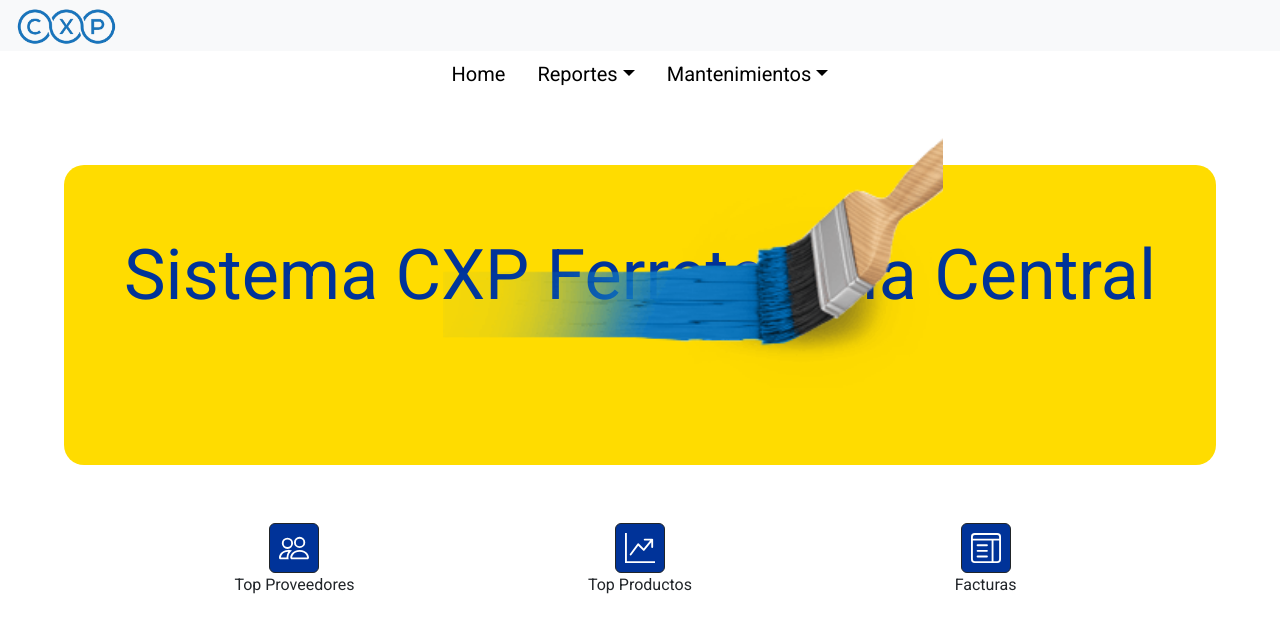
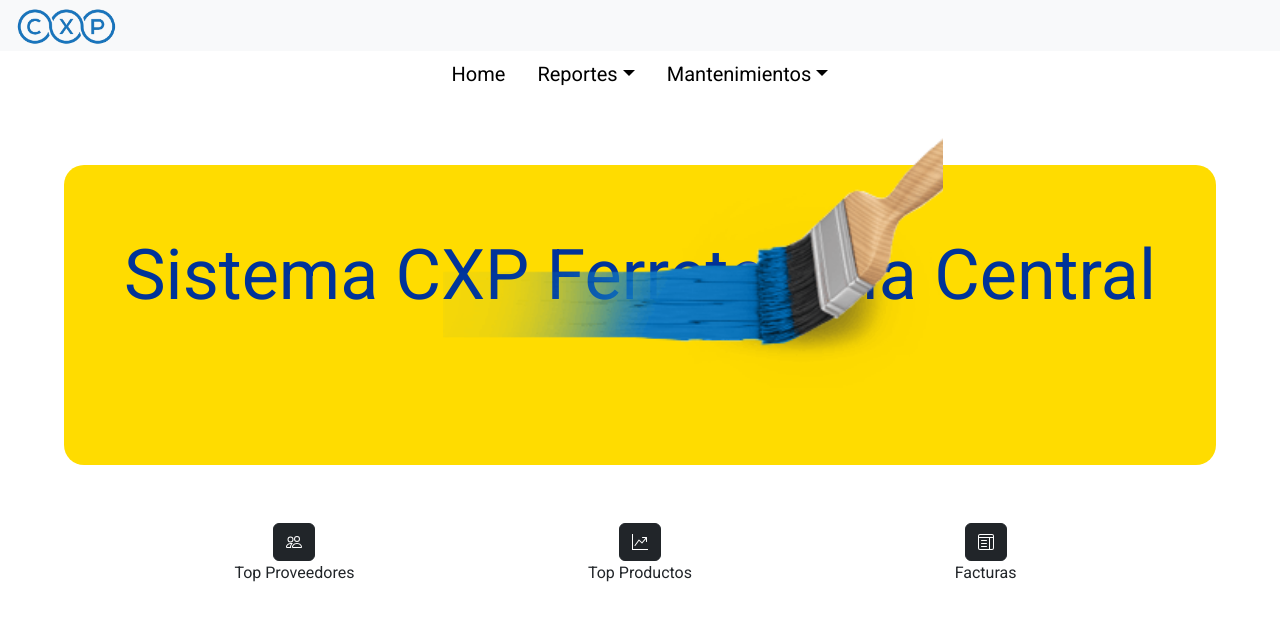
Before and after one commit to kingxoce/Analisis_cxp, a React (Create React App) app: page / in a window 1280 px wide. Shown: the top 632 px of the page. Built offline with nearby package versions, Linux system fonts and the light colour scheme; what @react-pdf/renderer would draw is missing.

Commit message:
cambios en diseno home

```diff
--- a/src/Home.jsx
+++ b/src/Home.jsx
@@ -4,7 +4,6 @@ import Row from 'react-bootstrap/Row';
 import Col from 'react-bootstrap/Col';
 import { BsPeople, BsLayoutTextWindow, BsGraphUpArrow } from "react-icons/bs";
 import Button from 'react-bootstrap/Button';
-
 import './App.css';
 
 const Home = () => {
@@ -19,9 +18,9 @@ const Home = () => {
       <div className='botones'>
         <Container>
           <Row>
-            <Col sm={4}><Button variant="dark" title="Top Proveedores"><BsPeople /></Button></Col>
-            <Col sm={4}><Button variant="dark" title="Top Productos"><BsGraphUpArrow /></Button></Col>
-            <Col sm={4}><Button variant="dark" title="Facturas"><BsLayoutTextWindow /></Button></Col>
+            <Col sm={4}><Button variant="dark" title="Top Proveedores" as="a" href="/topproveedores"><BsPeople /></Button></Col>
+            <Col sm={4}><Button variant="dark" title="Top Productos" as="a" href="/topproveedores"><BsGraphUpArrow /></Button></Col>
+            <Col sm={4}><Button variant="dark" title="Facturas" as="a" href="/topproveedores"><BsLayoutTextWindow /></Button></Col>
           </Row>
           <Row>
             <Col sm={4}><p>Top Proveedores</p></Col>
```
